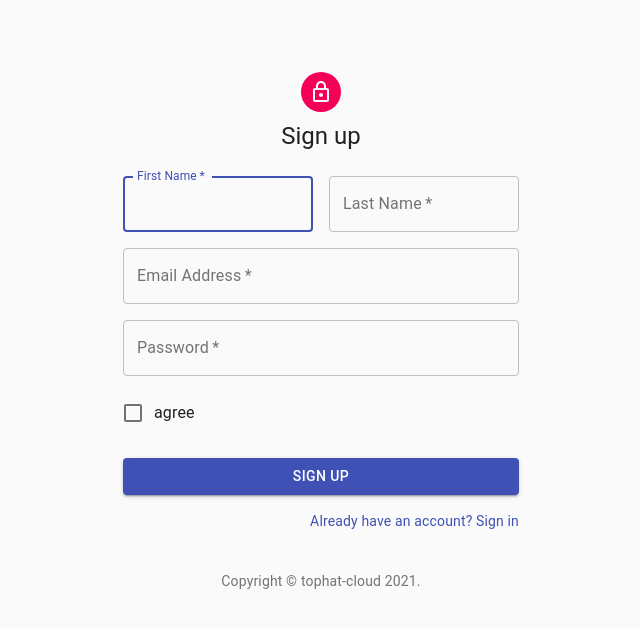
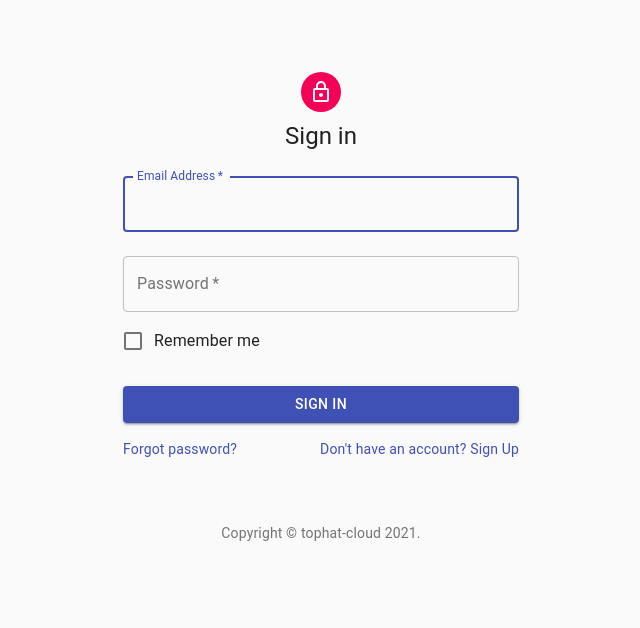
Before and after one commit to tophat-cloud/cumulus-front, a React (Create React App) app: page /signin in a window 1280 px wide. Shown: the top 628 px of the page, without its empty margins (319-959 px from the left). Built offline with nearby package versions, Linux system fonts and the light colour scheme.

Commit message:
Add react-router

```diff
--- a/package.json
+++ b/package.json
@@ -10,6 +10,7 @@
     "@testing-library/user-event": "^12.1.10",
     "react": "^17.0.2",
     "react-dom": "^17.0.2",
+    "react-router-dom": "^5.2.0",
     "react-scripts": "4.0.3",
     "recharts": "^2.1.0",
     "web-vitals": "^1.0.1"
--- a/src/App.js
+++ b/src/App.js
@@ -1,4 +1,6 @@
 import React from "react";
+import { Route } from "react-router-dom";
+
 import Hello from "./Hello";
 import Dashboard from "./dashboard/Dashboard";
 import SignIn from "./sign-in/SignIn";
@@ -7,10 +9,10 @@ import SignUp from "./sign-in/SignUp";
 function App() {
   return (
     <div>
-      {/* <Hello name="react" />
-      <Dashboard />
-      <SignIn /> */}
-      <SignUp />
+      <Route path="/" component={Dashboard} exact />
+      <Route path="/dashboard" component={Dashboard} />
+      <Route path="/signin" component={SignIn} />
+      <Route path="/signup" component={SignUp} />
     </div>
   );
 }
--- a/src/index.js
+++ b/src/index.js
@@ -1,14 +1,18 @@
-import React from 'react';
-import ReactDOM from 'react-dom';
-import './index.css';
-import App from './App';
-import reportWebVitals from './reportWebVitals';
+import React from "react";
+import ReactDOM from "react-dom";
+import "./index.css";
+import App from "./App";
+import reportWebVitals from "./reportWebVitals";
+
+import { BrowserRouter } from "react-router-dom";
 
 ReactDOM.render(
   <React.StrictMode>
-    <App />
+    <BrowserRouter>
+      <App />
+    </BrowserRouter>
   </React.StrictMode>,
-  document.getElementById('root')
+  document.getElementById("root")
 );
 
 // If you want to start measuring performance in your app, pass a function
--- a/src/sign-in/SignIn.js
+++ b/src/sign-in/SignIn.js
@@ -91,7 +91,7 @@ export default function SignIn() {
               </Link>
             </Grid>
             <Grid item>
-              <Link href="#" variant="body2">
+              <Link href="/signup" variant="body2">
                 {"Don't have an account? Sign Up"}
               </Link>
             </Grid>
--- a/src/sign-in/SignUp.js
+++ b/src/sign-in/SignUp.js
@@ -114,7 +114,7 @@ export default function SignUp() {
           </Button>
           <Grid container justifyContent="flex-end">
             <Grid item>
-              <Link href="#" variant="body2">
+              <Link href="/signin" variant="body2">
                 Already have an account? Sign in
               </Link>
             </Grid>
```
Also changed, not shown: 1 other file (tests, documents, lock files or other folders).
